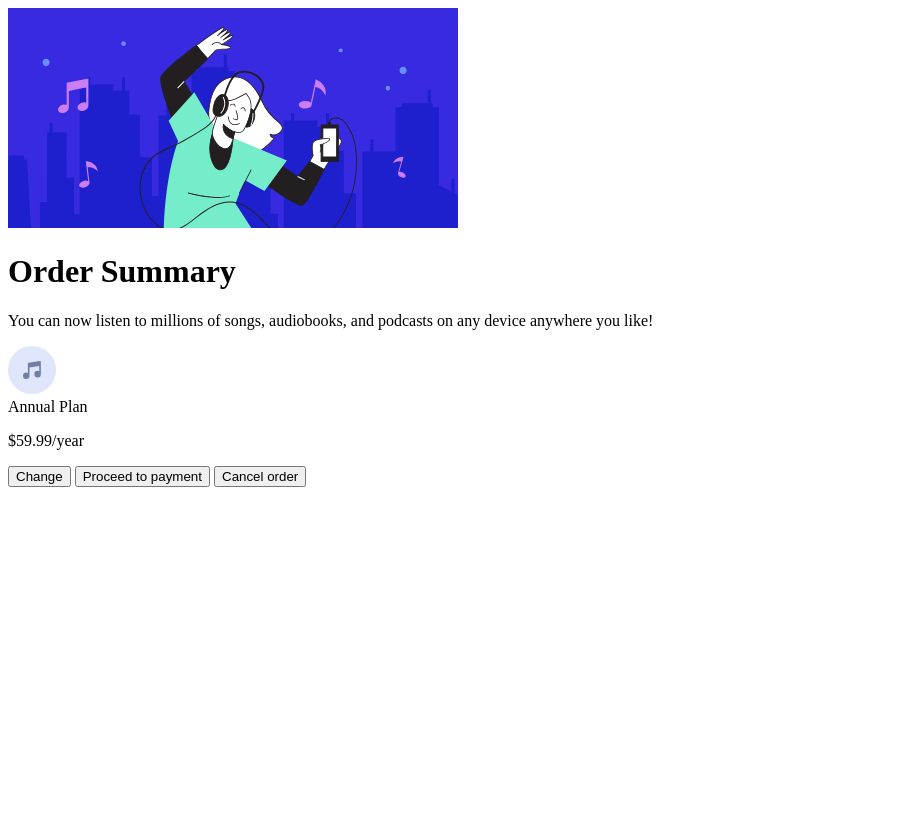
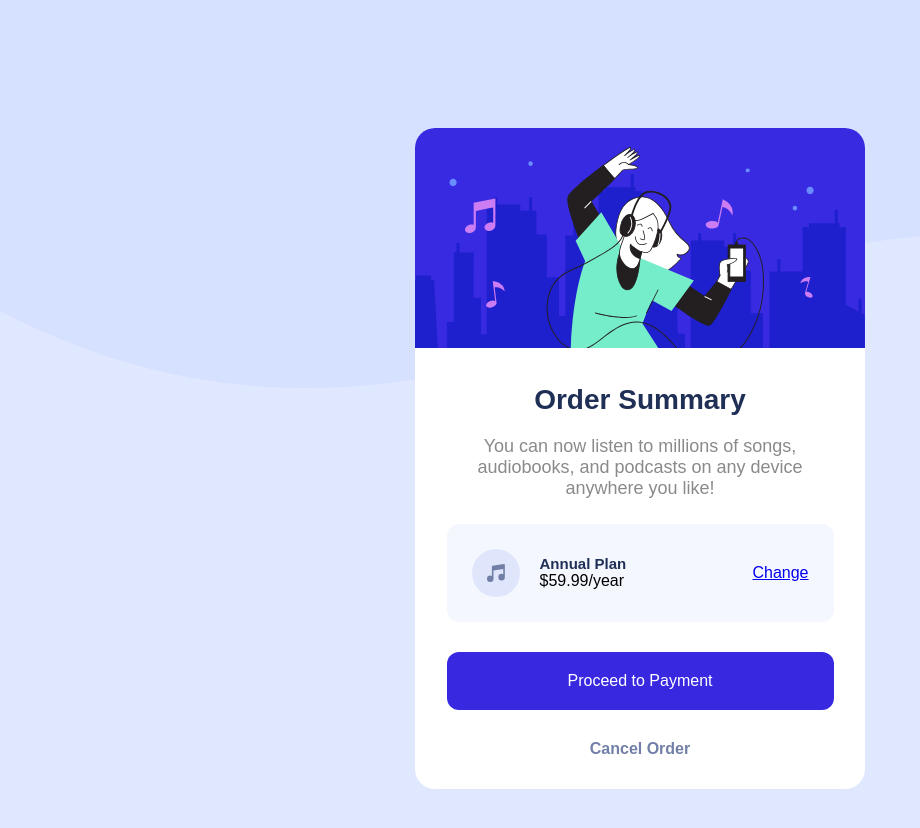
Before and after one commit to blitz-flex/order-summary, a plain HTML site: page index.html in a window 1280 px wide. Shown: the whole page, without its empty margins (0-920 px from the left). Before the commit the page ends 800 px from the top, so only its background shows below. Drawn offline with Linux system fonts and the light colour scheme.

Commit message:
update full

```diff
--- a/index.html
+++ b/index.html
@@ -12,18 +12,28 @@
 </head>
 <body>
   <div class="card">
-  <img class="hero-image" src="images/illustration-hero.svg">
-  <div class="container">
-    <h1>Order Summary</h1>
-    <p>You can now listen to millions of songs, audiobooks, and podcasts on any device anywhere you like!</p>
-  <div class="plan-container">
-    <img src="images/icon-music.svg" alt="">
-    <div class="plan">  Annual Plan</div>
-    <p>$59.99/year</p>
-    <button class="button">Change</button>
-    <button class="proceed-button">Proceed to payment</button>
-    <button class="cancel-button">Cancel order</button>
-  </div>
+    <div class="hero">
+      <img src="images/illustration-hero.svg" alt="" />
+    </div>
+    <div class="text-container">
+      <h2 class="title">Order Summary</h2>
+      <p class="message">
+        You can now listen to millions of songs, audiobooks, and podcasts on
+        any device anywhere you like!
+      </p>
+      <div class="plan-conteiner">
+        <div class="plan-music">
+          <img src="images/icon-music.svg" alt="" />
+          <div class="price">
+            <h5>Annual Plan</h5>
+            <p>$59.99/year</p>
+          </div>
+        </div>
+        <a href="#">Change</a>
+      </div>
+      <a href="#" class="proceed-btn">Proceed to Payment</a>
+      <a href="#" class="cancel-btn">Cancel Order</a>
+    </div>
   </div>
 </body>
 </html>
--- a/style.css
+++ b/style.css
@@ -1,4 +1,108 @@
-/*<style>
-    .attribution { font-size: 11px; text-align: center; }
-    .attribution a { color: hsl(228, 45%, 44%); }
-  </style> /*
+* {
+  margin: 0;
+  padding: 0;
+  box-sizing: border-box;
+}
+
+body {
+  font-family: "Red Hat Display", sans-serif;
+  min-height: 100vh;
+  display: flex;
+  justify-content: center;
+  align-items: center;
+  background-image: url("./images/pattern-background-desktop.svg");
+  background-repeat: no-repeat;
+  background-size: contain;
+  overflow-x: hidden;
+  overflow-y: auto;
+  background-color: #e0e8ff;
+  font-size: 16px;
+}
+
+.card {
+  width: 90%;
+  max-width: 450px;
+  height: auto;
+  background-color: white;
+  border-radius: 20px;
+  overflow: hidden;
+  margin: 10% auto;
+}
+
+.text-container {
+  padding: 7%;
+  text-align: center;
+}
+
+.title {
+  color: #1f2f56;
+  font-weight: 900;
+  font-size: 28px;
+  margin-bottom: 20px;
+}
+
+.text-container p.message {
+  color: #8a8a8a;
+  margin-bottom: 25px;
+  font-size: 18px;
+}
+
+.plan-conteiner {
+  background-color: #f5f7ff;
+  border-radius: 12px;
+  display: flex;
+  padding: 25px;
+  align-items: center;
+  justify-content: space-between;
+}
+
+.plan-music {
+  display: flex;
+  align-items: center;
+  text-align: left;
+}
+
+.plan-music div {
+  margin-left: 20px;
+}
+
+.price h5 {
+  font-weight: 900;
+  font-size: 15px;
+  color: #1f2f56;
+}
+
+.plan-conteiner-music div p {
+  font-size: 14px;
+  color: #8a8a8a;
+}
+
+.plan-box a:hover {
+  text-decoration: none;
+  color: #3829e0;
+}
+
+a.proceed-btn {
+  display: block;
+  text-decoration: none;
+  color: white;
+  background-color: #3829e0;
+  padding: 20px 0;
+  border-radius: 12px;
+  margin: 30px 0;
+  transition: background-color 0.3s ease;
+}
+
+a.proceed-btn:hover {
+  background-color: #7280a7;
+}
+
+a.cancel-btn {
+  color: #7280a7;
+  text-decoration: none;
+  font-weight: 900;
+  transition: color 0.3s ease;
+}
+a.cancel-btn:hover {
+  color: #1f2f56;
+}
```
